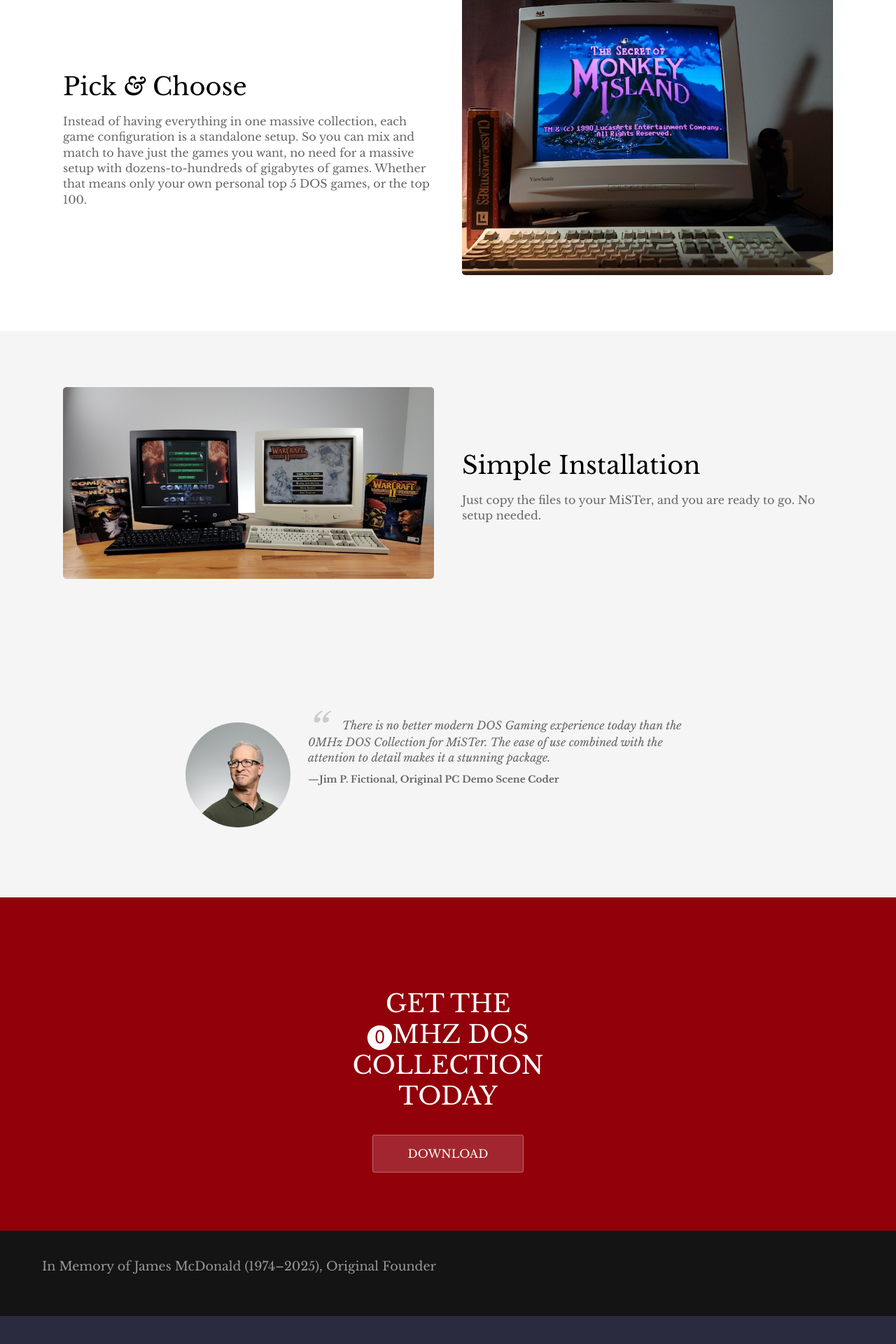
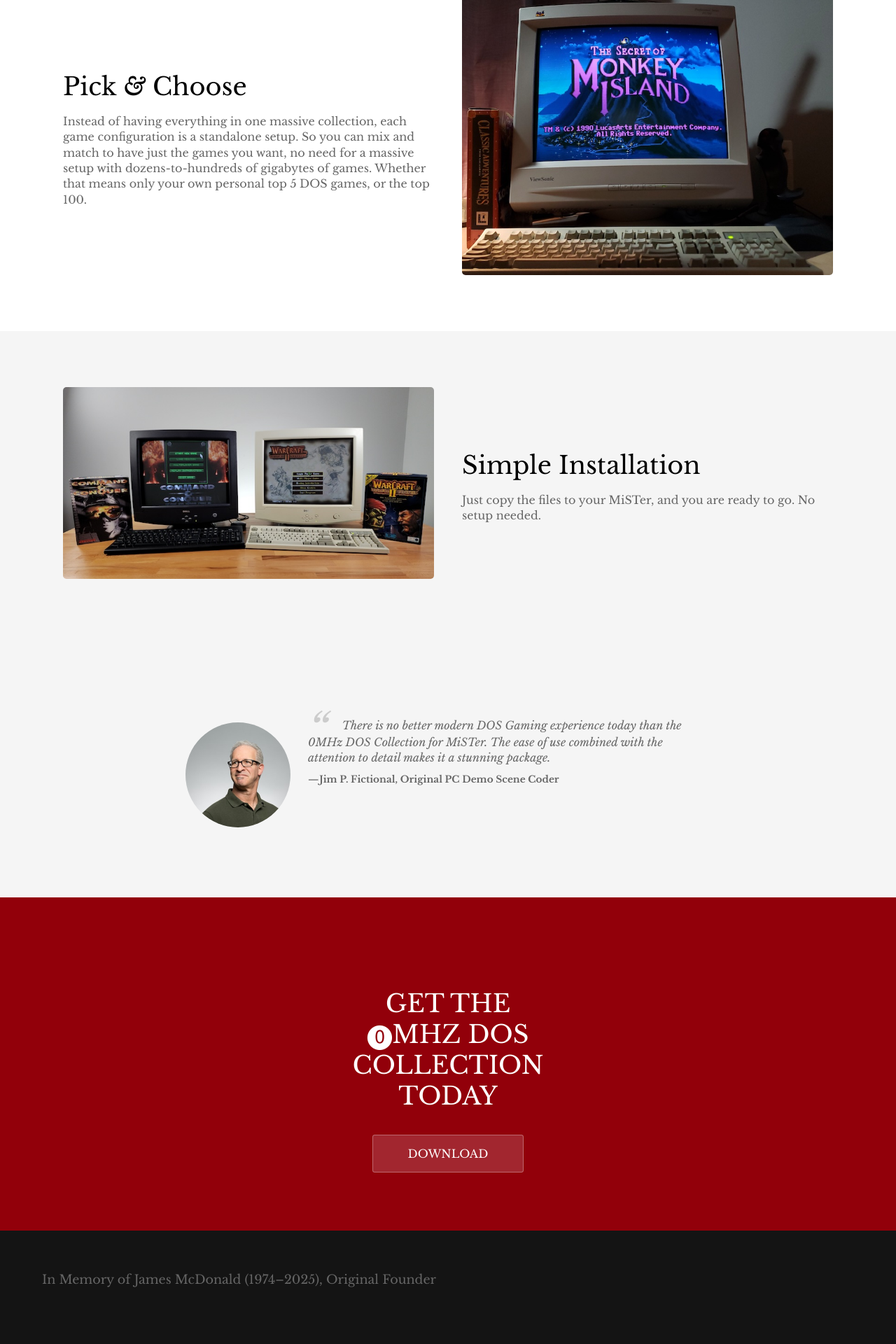
Before and after one commit to 0mhz-net/0mhz-net.github.io, a Jekyll site: the page built from index.html, in a window 1280 px wide. Shown: the part 2745-4665 px from the top of the page at 70% size. Built offline with Jekyll 4.4.1, drawn with Linux system fonts in a browser that asks for light colours; before the commit the page ends 4625 px from its top, so only the background shows below that.

Commit message:
Missing markup

```diff
--- a/_layouts/default.html
+++ b/_layouts/default.html
@@ -38,7 +38,7 @@
 					</ul>
 					{% endfor %}
 
-					In Memory of James McDonald (1974&ndash;2025), Original Founder
+					<p>In Memory of James McDonald (1974&ndash;2025), Original Founder</p>
 				</div>
 			</div>
 
```
